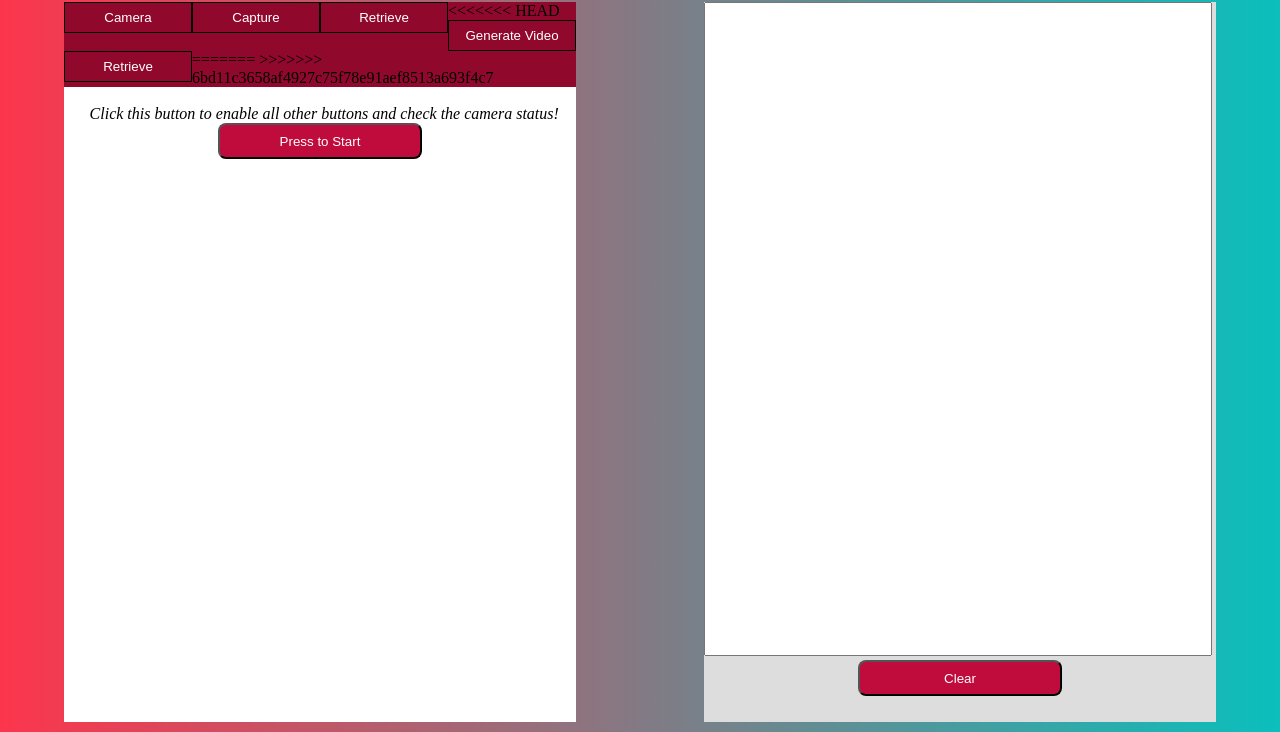
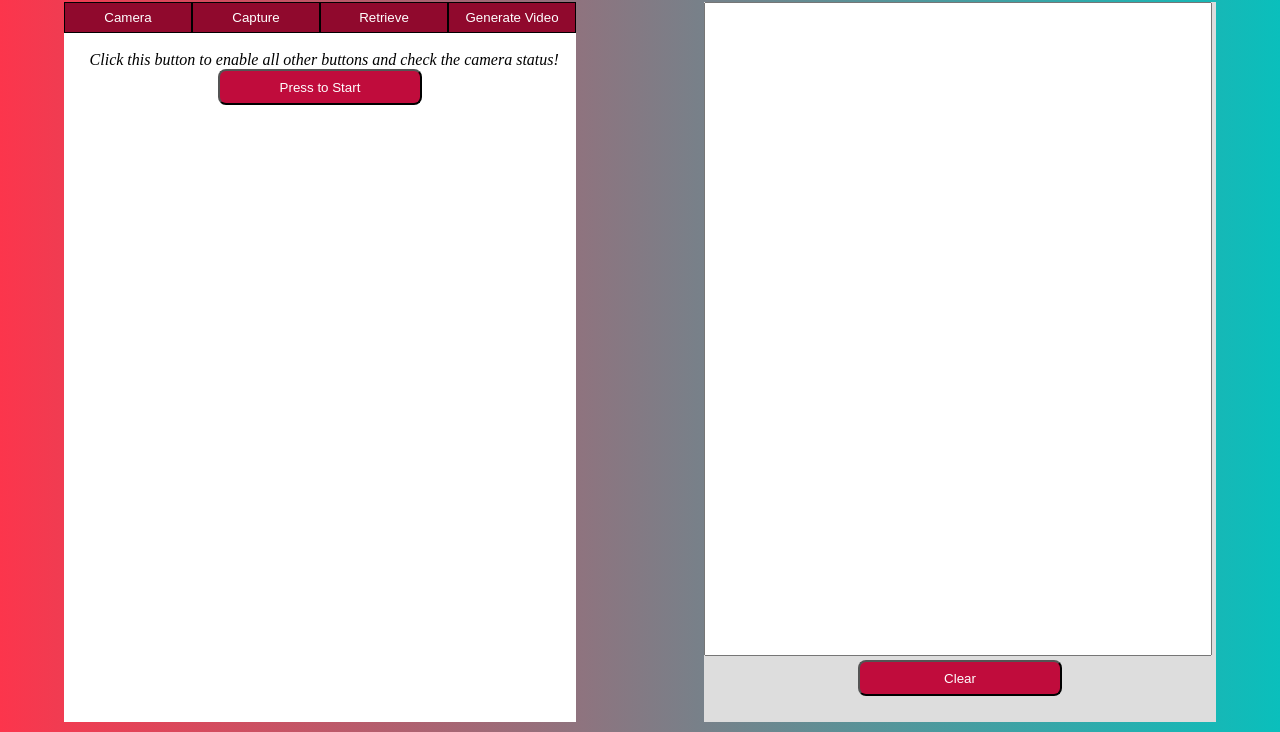
Before and after one commit to mdainebir/PXGroupTen, a website: page public/index.html in a window 1280 px wide. Shown: the part 68-800 px from the top of the page. Drawn offline with Linux system fonts and the light colour scheme.

Commit message:
Fix Conflicts

```diff
--- a/public/index.html
+++ b/public/index.html
@@ -18,12 +18,8 @@
 			<div class="tab">
 				<button class="tablinks" onclick="openTab(event, 'Camera')">Camera</button>
 				<button class="tablinks" onclick="openTab(event, 'Capture')">Capture</button>
-<<<<<<< HEAD
 				<button class="tablinks" onclick="openTab(event, 'Retrieve')">Retrieve</button>
 				<button class="tablinks" onclick="openTab(event, 'GenerateVideo')">Generate Video</button>
-=======
-				<button class="tablinks" onclick="openTab(event, 'Retrieve'); loadImageNames();">Retrieve</button>
->>>>>>> 6bd11c3658af4927c75f78e91aef8513a693f4c7
 			</div>
 
 			<br>
```
